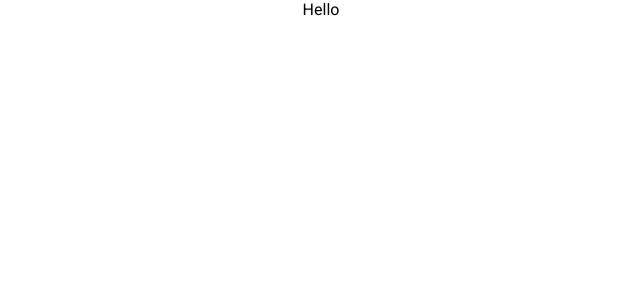
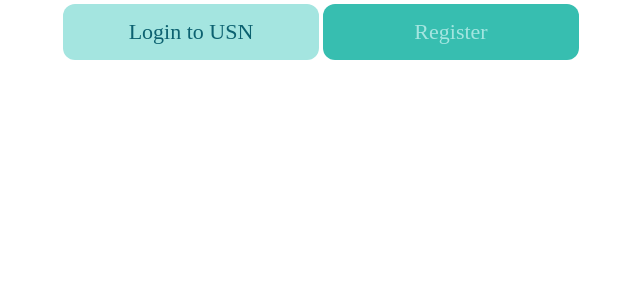
Before and after one commit to manish-ghimire/USN, a React (Create React App) app in the folder frontend/: page / in a window 1280 px wide. Shown: the top 300 px of the page, without its empty margins (319-959 px from the left). Built offline with nearby package versions, Linux system fonts and the light colour scheme.

Commit message:
design on button
create two styles of button

```diff
--- a/frontend/src/App.js
+++ b/frontend/src/App.js
@@ -1,7 +1,20 @@
 import './App.css'
+import {Button} from './components/Button'
+import "./components/button.css";
+
+function btnlogin(){
+  console.log("Login");
+}
+
+function btnregister(){
+  console.log("register");
+}
 
 function App() {
-  return <div className='App'>Hello</div>
+  return <div className='App'>
+    <Button className="tiffbutton" onClick={btnlogin} >Login to USN</Button>
+    <Button className="bluebutton" onClick={btnregister} >Register</Button>
+  </div>
 }
 
 export default App
--- /dev/null
+++ b/frontend/src/components/Button.jsx
@@ -0,0 +1,15 @@
+import React from "react";
+import "./button.css";
+
+
+export const Button =({
+    children,
+    onClick,
+    className
+}) => {
+ return(
+        <button className={className} onClick={onClick}>
+            {children}
+        </button>
+    )
+};
--- /dev/null
+++ b/frontend/src/components/button.css
@@ -0,0 +1,47 @@
+.tiffbutton {
+  font-family: "Reem Kufi";
+  background-color: #a4e5e0;
+  color: #0c6170;
+  border: none;
+  border-radius: 12px;
+  padding: 15px 32px;
+  text-align: center;
+  text-decoration: none;
+  display: inline-block;
+  font-size: 22px;
+  margin: 4px 2px;
+  width: 20%;
+}
+.tiffbutton:active {
+  transform: translateY(4px);
+}
+.tiffbutton:hover {
+  background-color: #0c6170;
+  color: #a4e5e0;
+  box-shadow: 0 12px 16px 0 rgba(0, 0, 0, 0.24),
+    0 17px 50px 0 rgba(0, 0, 0, 0.19);
+}
+
+.bluebutton {
+  font-family: "Reem Kufi";
+  background-color: #37beb0;
+  color: #a4e5e0;
+  border: none;
+  border-radius: 12px;
+  padding: 15px 32px;
+  text-align: center;
+  text-decoration: none;
+  display: inline-block;
+  font-size: 22px;
+  margin: 4px 2px;
+  width: 20%;
+}
+.bluebutton:active {
+  transform: translateY(4px);
+}
+.bluebutton:hover {
+  background-color: #a4e5e0;
+  color: #0c6170;
+  box-shadow: 0 12px 16px 0 rgba(0, 0, 0, 0.24),
+    0 17px 50px 0 rgba(0, 0, 0, 0.19);
+}
```
Also changed, not shown: 2 other files (tests, documents, lock files or other folders).
